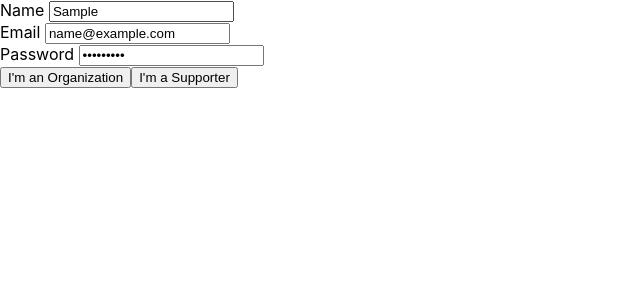
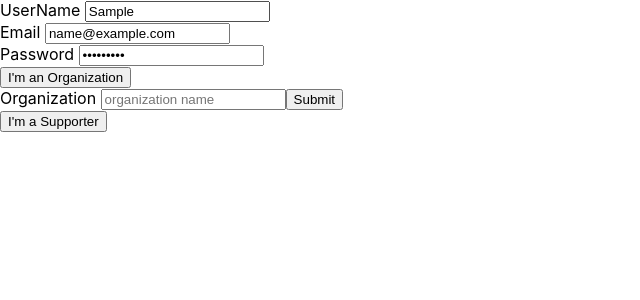
Before and after one commit to SaveTheAnimals2/Front-End-STA2, a React (Create React App) app in the folder savetheanimals/: page /register in a window 1280 px wide. Both pictures are taken after typing "Sample", "name@example.com", "Sample123" into the empty fields and a click on the button "I'm an Organization". Shown: the top 300 px of the page, without its empty margins (0-640 px from the left). Built offline with nearby package versions, Linux system fonts and the light colour scheme; no server answers.

Commit message:
changed the flow of login page slightly to display an organization name when you click on i'm an organization

```diff
--- a/savetheanimals/src/components/Signup.js
+++ b/savetheanimals/src/components/Signup.js
@@ -3,10 +3,13 @@ import axios from 'axios';
 
 const Signup = props => {
     const [user, setUser] = useState({
-        name: '',
+        username: '',
         email: '',
-        password: ''
+        password: '',
+        organizationName: ''
     });
+
+    const [isOrganization, setIsOrganization] = useState(false);
 
     const {history} = props;
 
@@ -21,21 +24,27 @@ const Signup = props => {
     const register = event =>
     {
         event.preventDefault();
-        axios.post('', user)
-        .then(response =>
-        {
-            console.log(response);
-            // localStorage.setItem('token', );
-            // history.push('/');
-        })
+        console.log(user);
+        // axios.post('https://save-the-animal-buildweek.herokuapp.com/api/auth/register', user)
+        // .then(response =>
+        // {
+        //     // localStorage.setItem('token', );
+        //     // history.push('/');
+        // })
 
+    }
+
+    const handleClick = event =>
+    {
+        event.preventDefault();
+        setIsOrganization(true);
     }
 
     return (
         <form onSubmit={register}>
             <div>
-                <label htmlFor='name'>Name </label>
-                <input id='name' type='text' name='name' placeholder='Full Name' onChange={handleChanges} value={user.name}/>
+                <label htmlFor='name'>UserName </label>
+                <input id='name' type='text' name='username' placeholder='username' onChange={handleChanges} value={user.username}/>
             </div>
 
             <div>
@@ -48,7 +57,14 @@ const Signup = props => {
                 <input id='password' type='password' name='password' placeholder='password' onChange={handleChanges} value={user.password}/>
             </div>
 
-            <button type='submit'>I'm an Organization</button>
+            <button onClick={handleClick}>I'm an Organization</button>
+            {isOrganization && (
+            <div>
+                <label htmlFor='organization'>Organization </label>
+                <input id='organizaton' type='text' name='organizationName' placeholder='organization name' onChange={handleChanges} value={user.organizationName}/>
+                <button type='submit'>Submit</button>
+            </div>
+            )}
             <button type='submit'>I'm a Supporter</button>
 
         </form>
```
